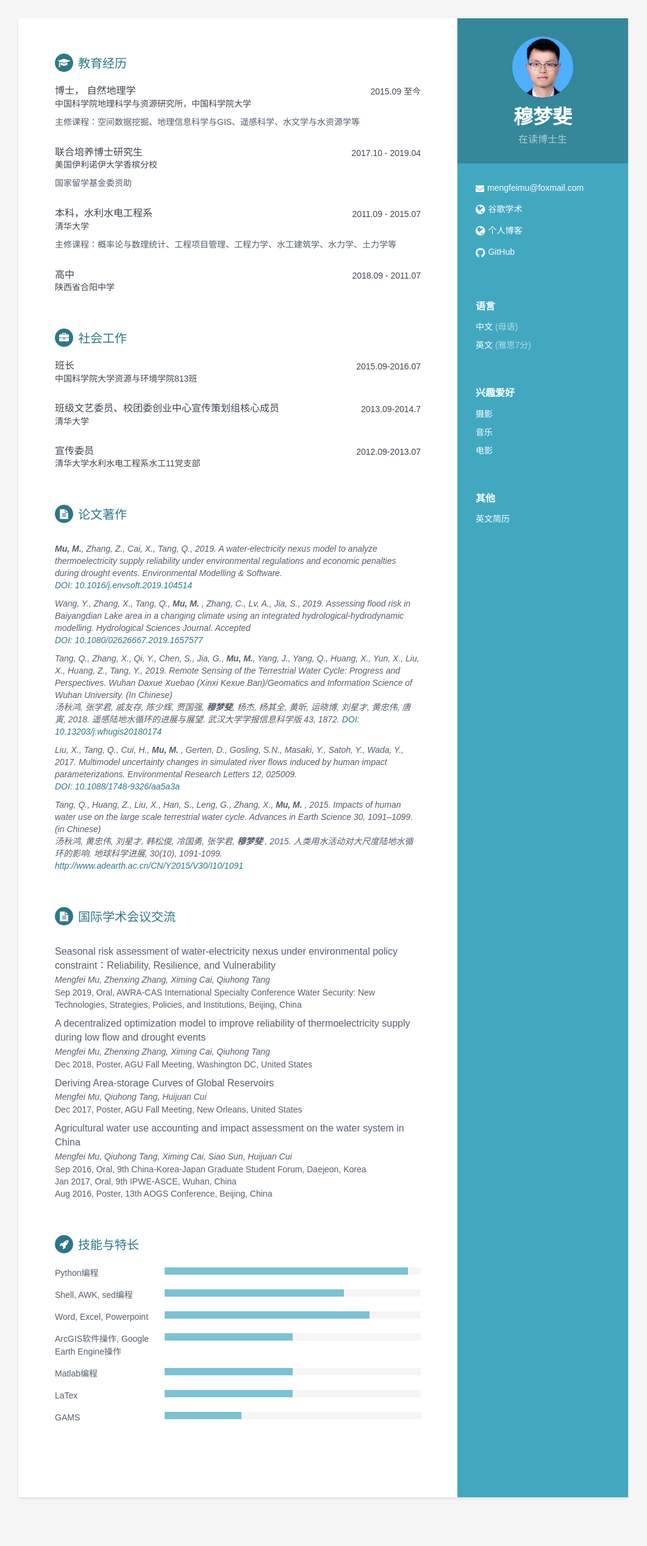
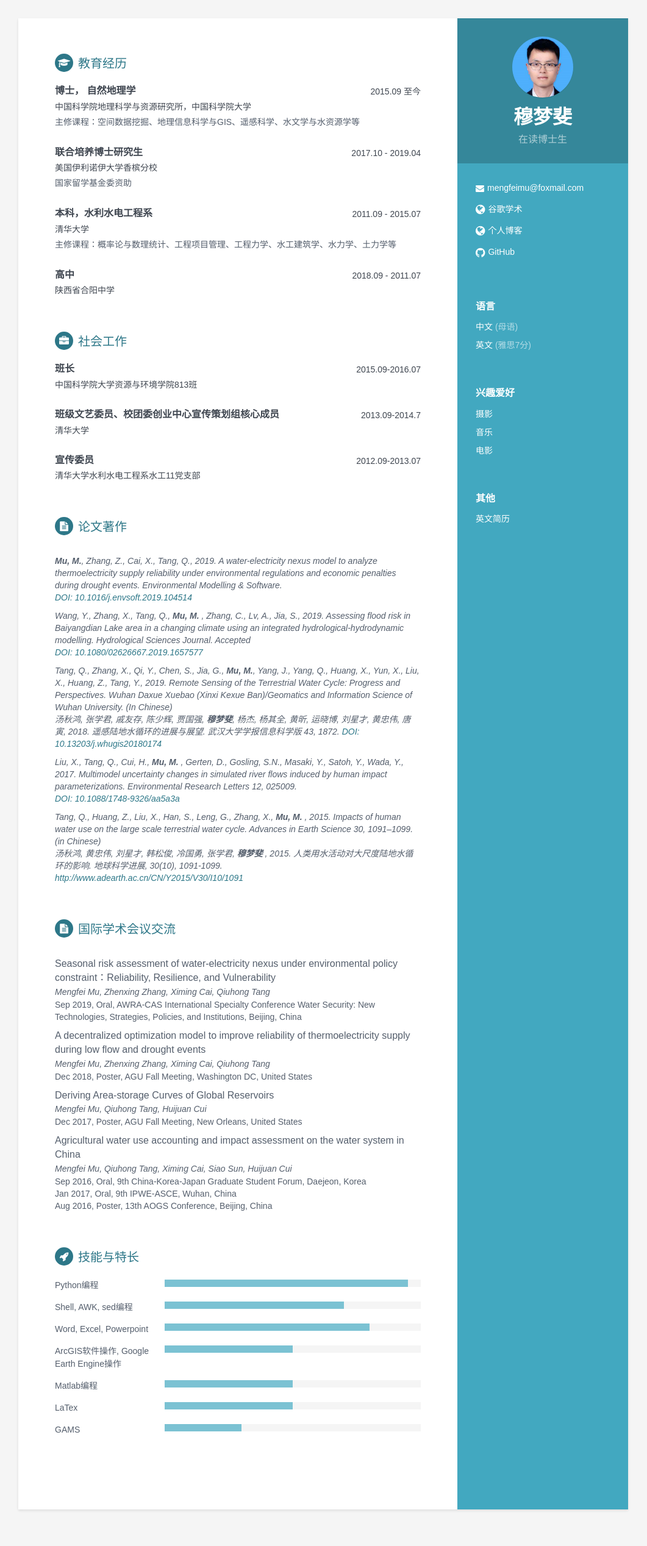
Before and after one commit to mengfeimu/cv-zh, a Jekyll site: the page built from index.html, in a window 1280 px wide. Shown: the whole page at 61% size, without its empty margins (110-1171 px from the left). Built offline with Jekyll 4.4.1, drawn with Linux system fonts in a browser that asks for light colours.

Commit message:
Update styles.css

```diff
--- a/assets/css/styles.css
+++ b/assets/css/styles.css
@@ -118,7 +118,7 @@
 .sidebar-wrapper .degree {
   font-size: 14px;
   margin-top: 0;
-  margin-bottom: 5px;
+  margin-bottom: 10px;
 }
 .sidebar-wrapper .education-container .item {
   margin-bottom: 15px;
@@ -210,8 +210,8 @@
   color: #3F4650;
   font-size: 16px;
   margin-top: 0;
-  margin-bottom: 0;
-  font-weight: 500;
+  margin-bottom: 5px;
+  font-weight: 800;
 }
 .main-wrapper .time {
   position: absolute;
@@ -221,7 +221,7 @@
 }
 .main-wrapper .company,
 .main-wrapper .university {
-  margin-bottom: 10px;
+  margin-bottom: 5px;
   color: #3F4650;
 }
 .main-wrapper .project-title {
```
